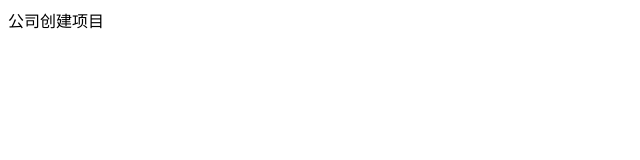
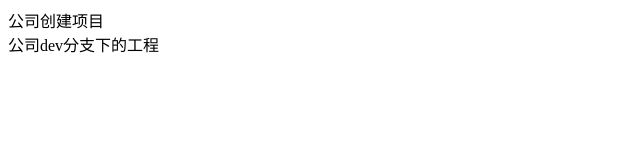
Before and after one commit to 2505868439yy/git_text, a plain HTML site: page index.html in a window 1280 px wide. Shown: the whole page, without its empty margins (0-640 px from the left). Drawn offline with Linux system fonts and the light colour scheme.

Commit message:
index.html

```diff
--- a/index.html
+++ b/index.html
@@ -1,5 +1,6 @@
 <html>
 	<body>
 		<div>公司创建项目</div>
+		<div>公司dev分支下的工程</div>
 	</body>
 </html>
```
